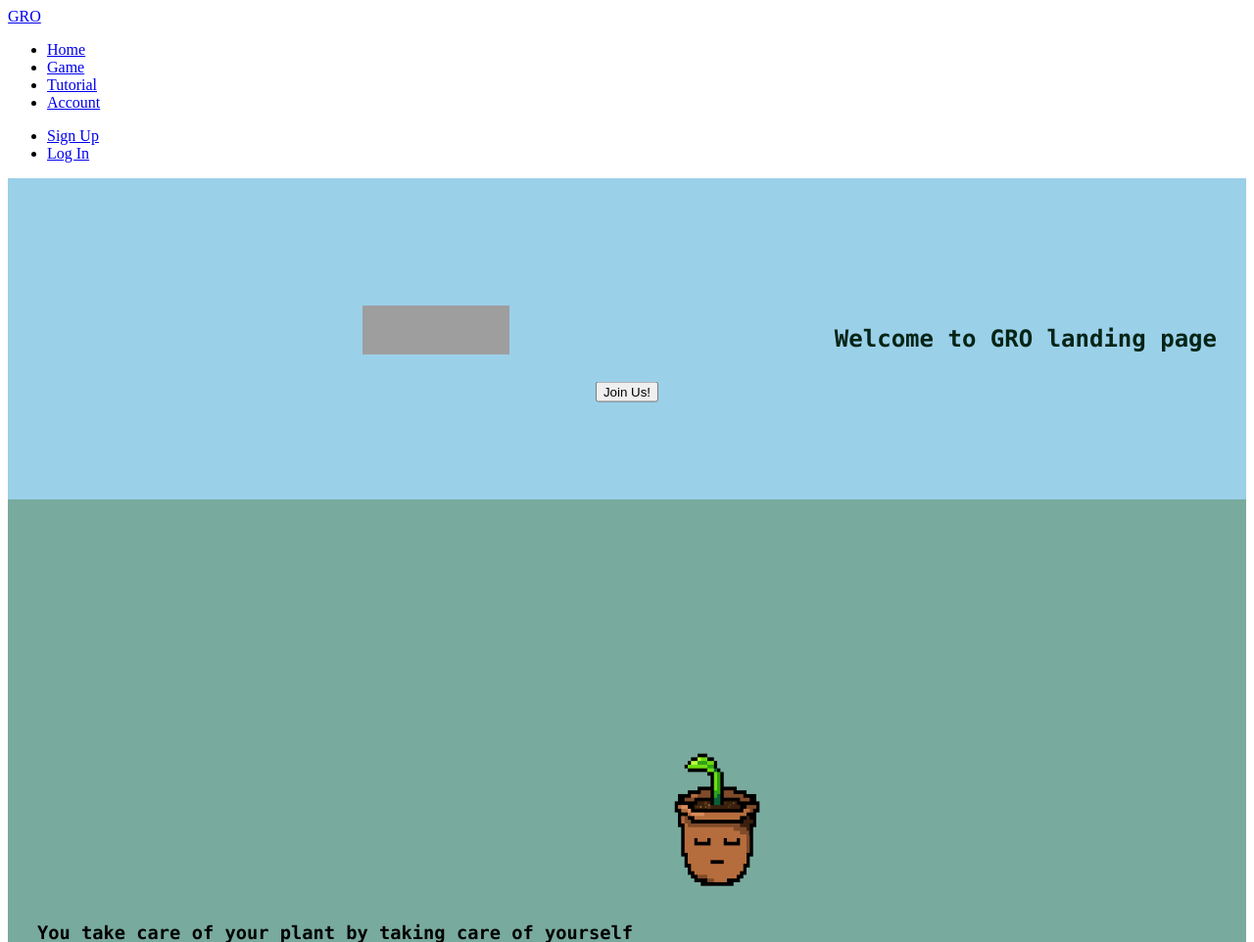
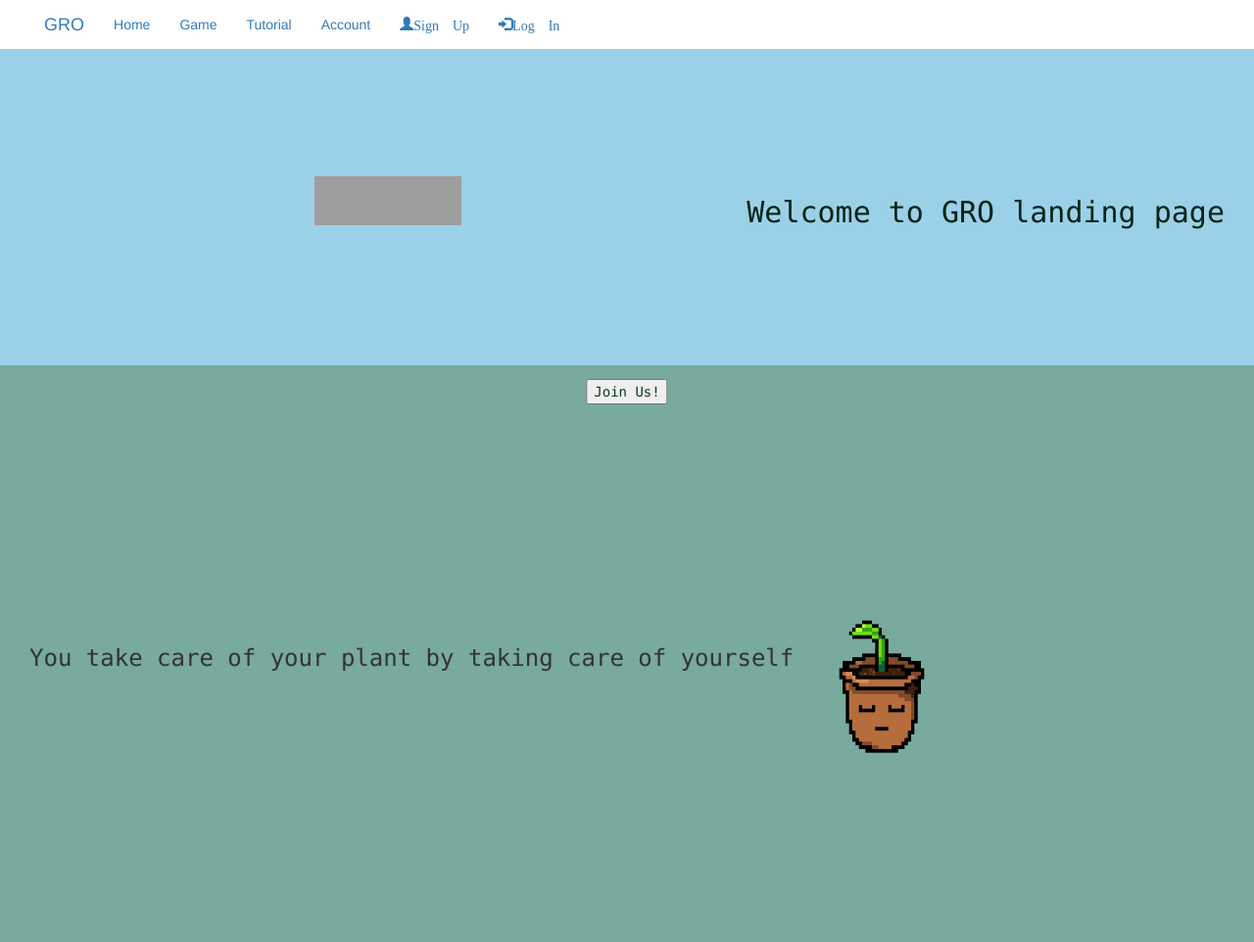
Before and after one commit to nicodeas/Gro, a Python web app: template templates/landing/base_site.html in a window 1280 px wide. Shown: the top 962 px of the page at 98% size. Run offline with Jinja, Linux system fonts and the light colour scheme; the template is opened without the code that fills it, so the values that code supplies are empty; some libraries are stand-ins or nearby versions; grey boxes are pictures that could not be loaded.

Commit message:
added navbar

```diff
--- a/templates/landing/base_site.html
+++ b/templates/landing/base_site.html
@@ -1,14 +1,18 @@
 <!DOCTYPE html>
 <html>
+    <head>
         <title>
-        GRO icon
+            GRO
         </title>
-    <link rel="icon" href="../graphics/logos/colour-flowers.PNG" sizes=”16×16″ type="image/PNG">
-    <head>
+            <meta name="viewport" content="width=device-width, initial-scale=1">
+            <link rel="stylesheet" href="https://maxcdn.bootstrapcdn.com/bootstrap/3.4.1/css/bootstrap.min.css">
+            <script src="https://ajax.googleapis.com/ajax/libs/jquery/3.6.0/jquery.min.js"></script>
+            <script src="https://maxcdn.bootstrapcdn.com/bootstrap/3.4.1/js/bootstrap.min.js"></script>
             <link rel="stylesheet" href="style.css">
     </head>
     <body>
-        <nav class="nav-navbar inverse">
+        <nav class="nav-navbar-default">
+            <div class="nav-head">
                 <div class="navbar-header">
                     <a class="navbar-brand" href="#">GRO</a>
                     <ul class="nav navbar-nav">
@@ -22,8 +26,9 @@
                         <li><a href="#"><span class="glyphicon glyphicon-log-in">Log In</span></a></li>
                     </ul>
                 </div>
+        </div>
         </nav>
-        <header>
+
         <div class="bar-0 container-fluid">
             <img src="../graphics/logos/solidwhite.PNG" alt="white logo" width="150" height="50" class="img-center">
             <h2>Welcome to GRO landing page</h2>
@@ -31,7 +36,6 @@
                 <button type="button">Join Us!</button>
             </div>
         </div>
-        </header>
          <div class="bar-1 container-fluid">
             <h3>
                 You take care of your plant by taking care of yourself
--- a/templates/landing/style.css
+++ b/templates/landing/style.css
@@ -1,12 +1,14 @@
-.bar-0 {
-    background-color: rgb(155, 208, 233);
-    color:rgb(5, 17, 66);
-}
-
 h2 {
     color:rgb(4, 36, 22);
     text-align:center;
     vertical-align: text-bottom;
+}
+
+.bar-0 {
+    background-color: rgb(155, 208, 233);
+    color:rgb(5, 17, 66);
+    text-align:center;
+    padding-top: 500px;
 }
 
 .bar-1 {
@@ -68,3 +70,10 @@ h2 {
     margin-left: auto;
     margin-right: auto;
 }
+
+.nav-head {
+    padding-right: 30px;
+    padding-left: 30px;
+    display:flex;
+    background-color: transparent;
+}
```
Lines whose indentation alone changed are shown as unchanged.
